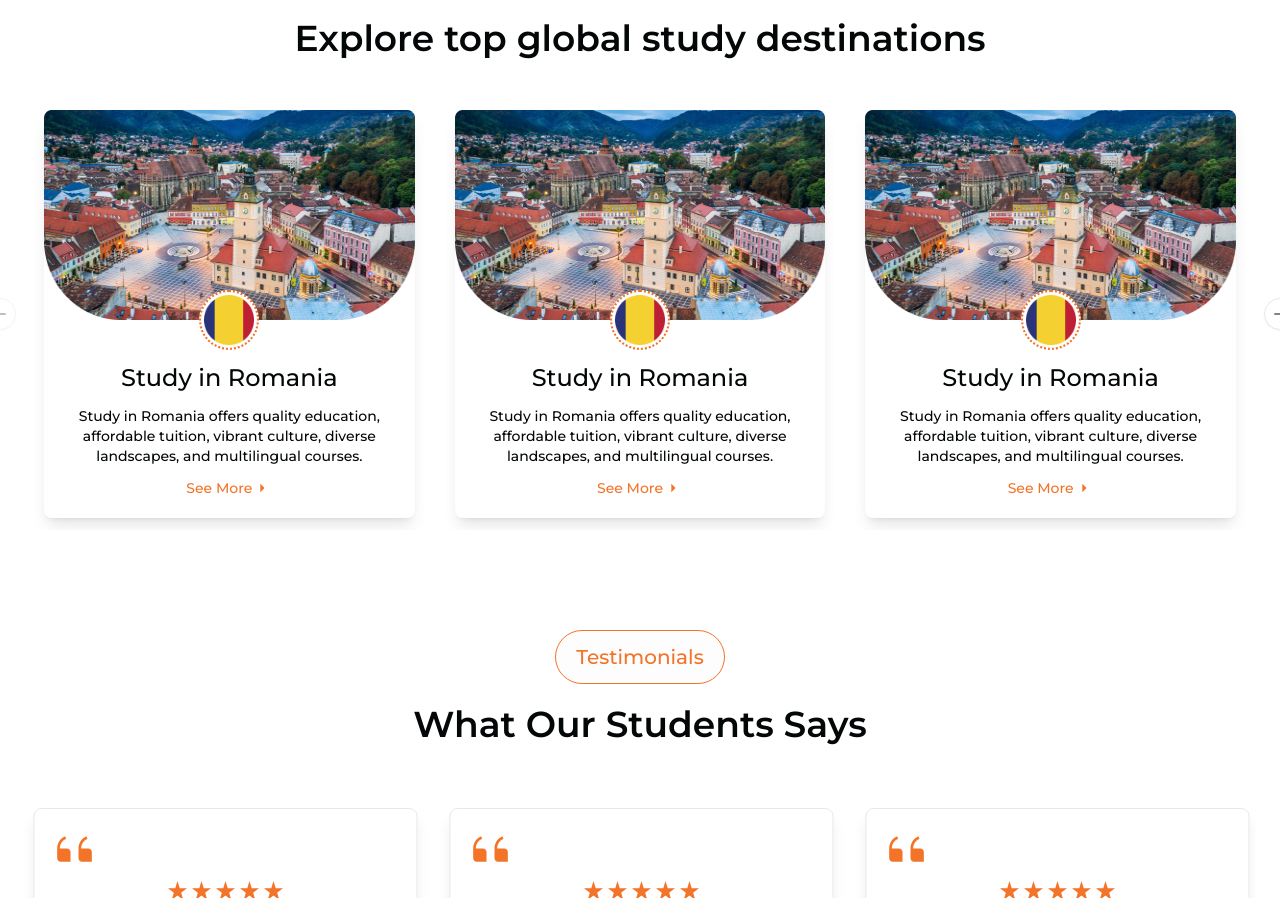
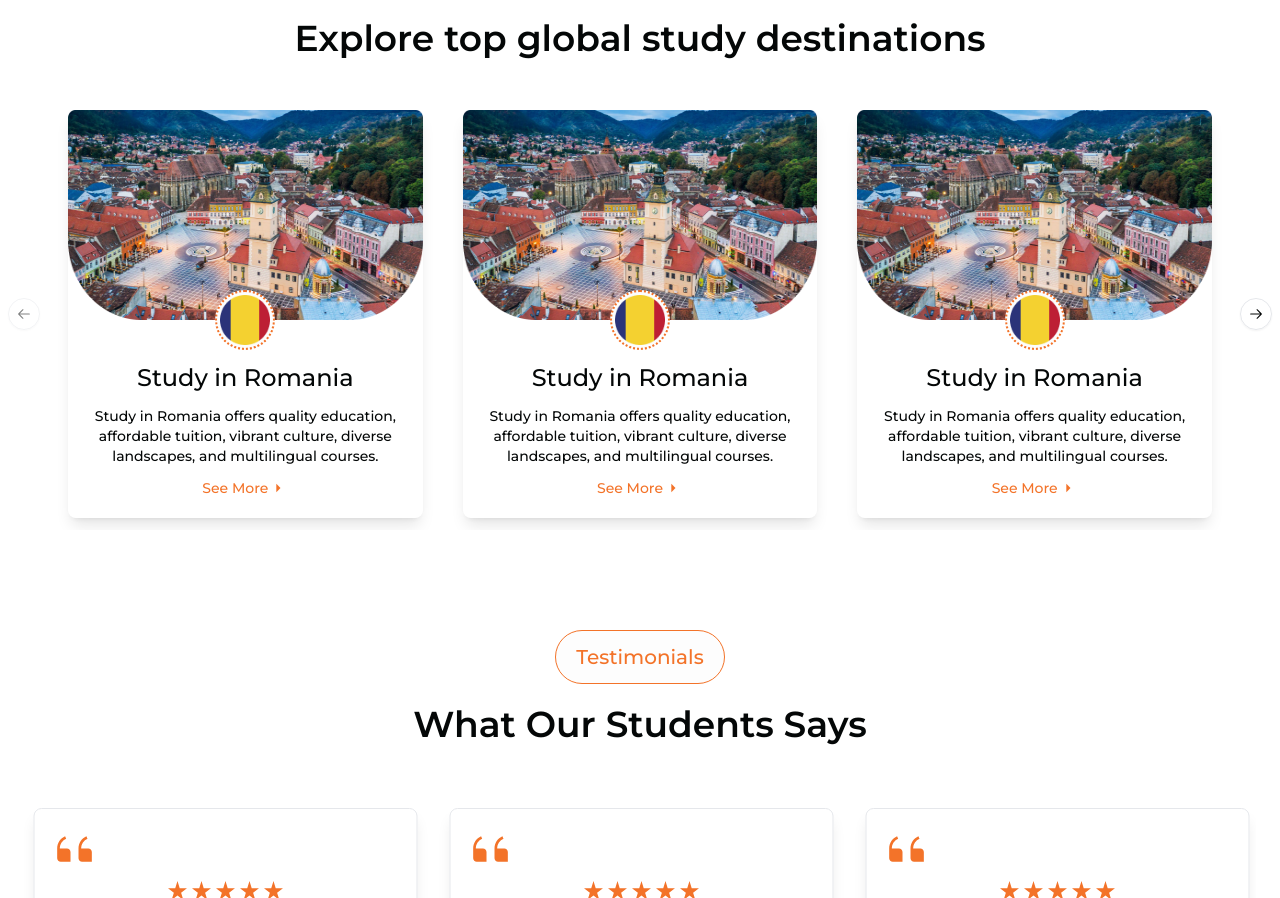
Before and after one commit to AbabilGroup/root-education, a Next.js app: page / in a window 1280 px wide. Shown: the part 3846-4744 px from the top of the page. Built offline with nearby package versions, Linux system fonts and the light colour scheme.

Commit message:
update OurStudyCountry component

```diff
--- a/src/components/common/ModalContent.tsx
+++ b/src/components/common/ModalContent.tsx
@@ -5,7 +5,7 @@ import { DialogContent } from "../ui/dialog";
 
 const ModalContent = () => {
   return (
-    <DialogContent className="inline-block border border-primary bg-white">
+    <DialogContent className="mx-10 inline-block border border-primary bg-white">
       <div className="p-5">
         <ReactPlayer
           width="100%"
--- a/src/components/pages/homepage/OurStudyCountry.tsx
+++ b/src/components/pages/homepage/OurStudyCountry.tsx
@@ -17,6 +17,7 @@ const OurStudyCountry = () => {
       sectionName="Our Study Country"
       title="Explore top global study destinations"
     >
+      <div className="container">
         <FadeInUpWithSlowBounce className="container px-8">
           <Carousel
             opts={{
@@ -62,6 +63,7 @@ const OurStudyCountry = () => {
             <CarouselNext />
           </Carousel>
         </FadeInUpWithSlowBounce>
+      </div>
     </Section>
   );
 };
```
Lines whose indentation alone changed are shown as unchanged.
